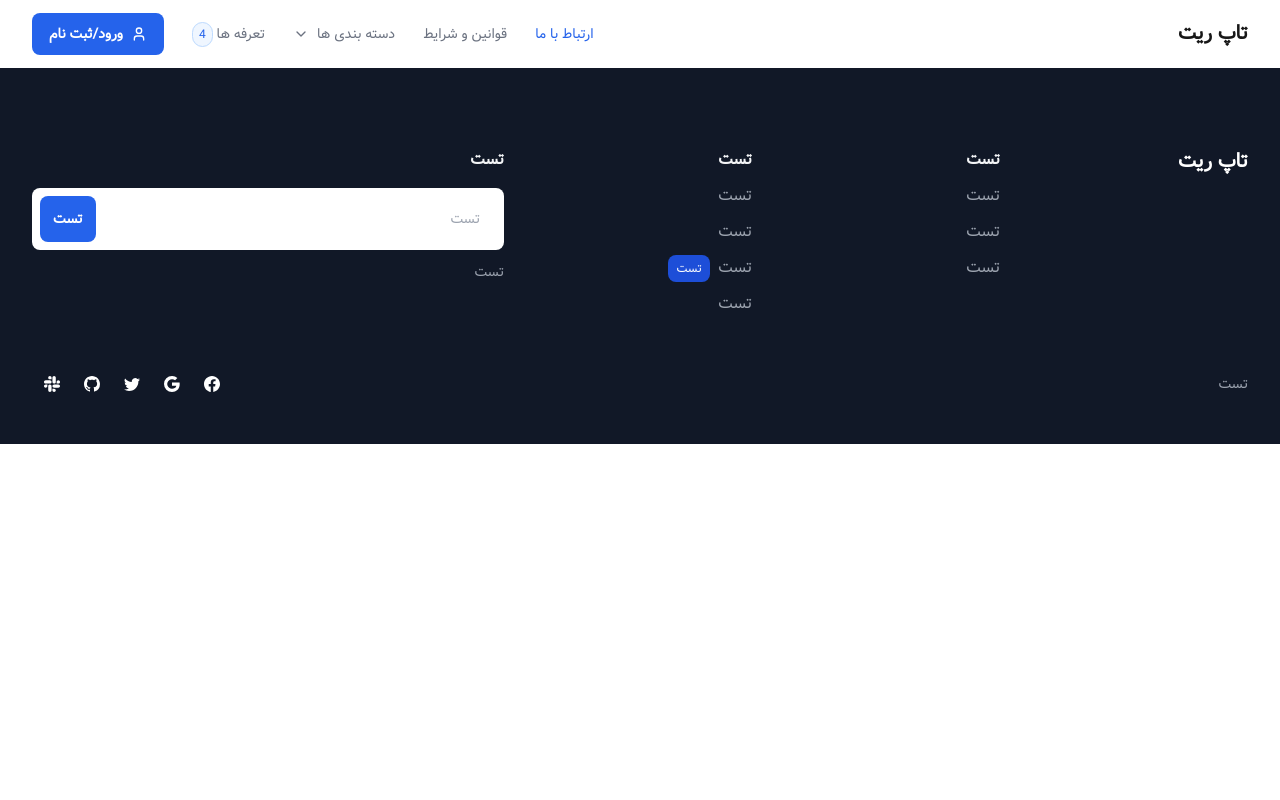
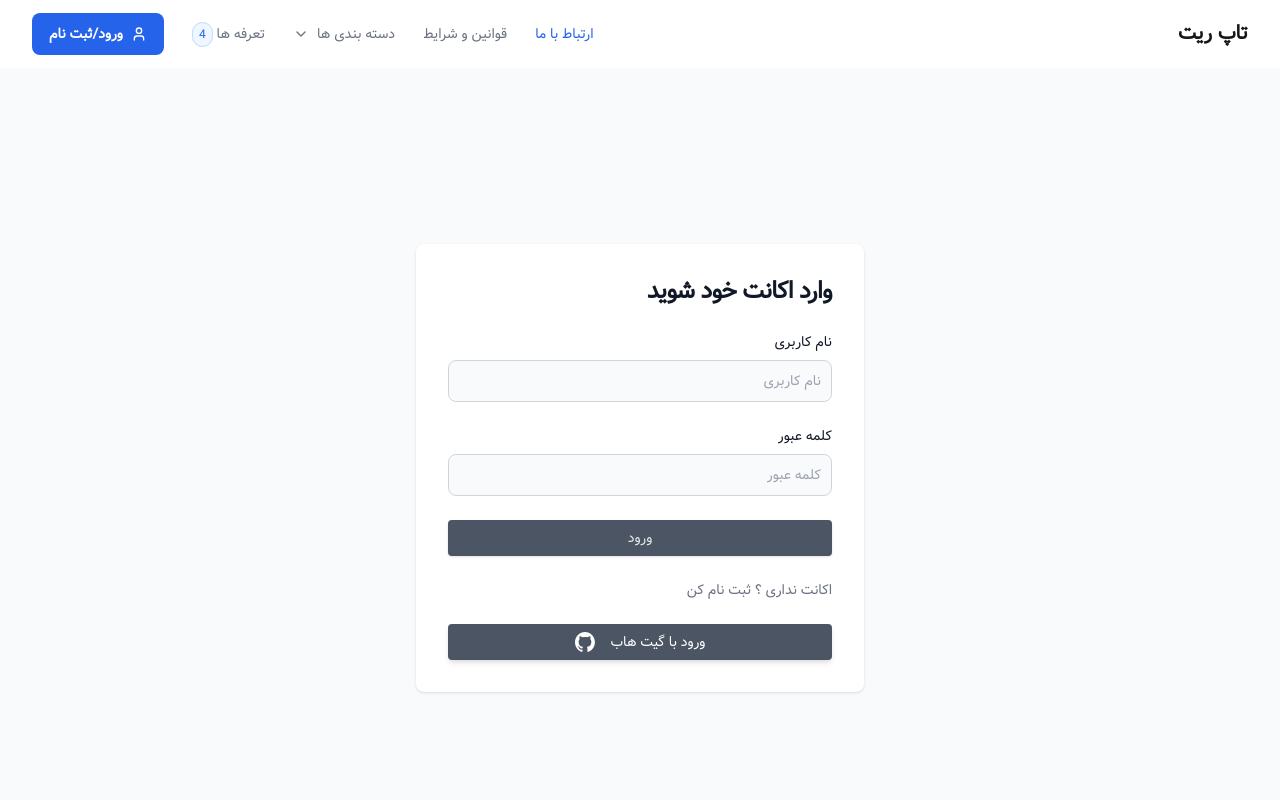
Before and after one commit to moham7dreza/quiz-next, a Next.js app: page /en/auth/login in a window 1280 px wide. Shown: the top 800 px of the page. Built offline with nearby package versions, Linux system fonts and the light colour scheme.

Commit message:
UPDATE: modify login page

```diff
--- a/src/app/[lang]/auth/login/page.js
+++ b/src/app/[lang]/auth/login/page.js
@@ -3,9 +3,12 @@
 import {useRouter, useSearchParams} from "next/navigation";
 import {useRef, useState} from "react";
 import {signIn} from "next-auth/react";
+import Link from "next/link";
+import Image from "next/image";
+import GithubImage from "assets/github-white.svg";
 
 export default function Login() {
-    /*
+
     const router = useRouter()
 
     const searchParams = useSearchParams()
@@ -35,8 +38,101 @@ export default function Login() {
             setError(error)
         }
     }
-    */
+
     return (
-        <></>
-    )
+        <>
+            <section className="bg-gray-50 dark:bg-gray-900">
+                <div className="flex flex-col items-center justify-center px-6 py-8 mx-auto md:h-screen lg:py-0">
+                    <div
+                        className="w-full bg-white rounded-lg shadow dark:border md:mt-0 sm:max-w-md xl:p-0 dark:bg-gray-800 dark:border-gray-700">
+                        <div className="p-6 space-y-4 md:space-y-6 sm:p-8">
+                            <h1 className="text-xl font-bold leading-tight tracking-tight text-gray-900 md:text-2xl dark:text-white">
+                                وارد اکانت خود شوید
+                            </h1>
+                            <form
+                                className="space-y-4 md:space-y-6"
+                                onSubmit={onSubmit}
+                            >
+                                {error && (
+                                    <p className="text-center bg-red-300 py-4 mb-6 rounded">
+                                        {error}
+                                    </p>
+                                )}
+                                <div>
+                                    <label
+                                        htmlFor="username"
+                                        className="block mb-2 text-sm font-medium text-gray-900 dark:text-white"
+                                    >
+                                        نام کاربری
+                                    </label>
+                                    <input
+                                        type="text"
+                                        name="username"
+                                        id="username"
+                                        className="bg-gray-50 border border-gray-300 text-gray-900 sm:text-sm rounded-lg focus:ring-primary-600 focus:border-primary-600 block w-full p-2.5 dark:bg-gray-700 dark:border-gray-600 dark:placeholder-gray-400 dark:text-white dark:focus:ring-blue-500 dark:focus:border-blue-500"
+                                        placeholder="نام کاربری"
+                                        onChange={(e) =>
+                                            (username.current = e.target.value)
+                                        }
+                                        required
+                                    />
+                                </div>
+                                <div>
+                                    <label
+                                        htmlFor="password"
+                                        className="block mb-2 text-sm font-medium text-gray-900 dark:text-white"
+                                    >
+                                        کلمه عبور
+                                    </label>
+                                    <input
+                                        type="password"
+                                        name="password"
+                                        id="password"
+                                        placeholder="کلمه عبور"
+                                        className="bg-gray-50 border border-gray-300 text-gray-900 sm:text-sm rounded-lg focus:ring-primary-600 focus:border-primary-600 block w-full p-2.5 dark:bg-gray-700 dark:border-gray-600 dark:placeholder-gray-400 dark:text-white dark:focus:ring-blue-500 dark:focus:border-blue-500"
+                                        onChange={(e) =>
+                                            (password.current = e.target.value)
+                                        }
+                                        required
+                                    />
+                                </div>
+
+                                <button
+                                    type="submit"
+                                    className="px-7 py-2 text-sm rounded shadow bg-gray-600 hover:bg-gray-400 text-gray-200 w-full cursor-pointer"
+                                >
+                                    ورود
+                                </button>
+                                <p className="text-sm font-light text-gray-500 dark:text-gray-400">
+                                    اکانت نداری ؟{" "}
+                                    <Link
+                                        href="/fa/auth/register"
+                                        className="font-medium text-primary-600 hover:underline dark:text-primary-500"
+                                    >
+                                        ثبت نام کن
+                                    </Link>
+                                </p>
+                            </form>
+                            <button
+                                type="button"
+                                className="px-7 py-2 text-white text-sm rounded bg-gray-600 shadow-md hover:shadow-lg w-full flex justify-center items-center"
+                                onClick={() =>
+                                    signIn("github", {callbackUrl: "/quiz"})
+                                }
+                            >
+                                ورود با گیت هاب{" "}
+                                <Image
+                                    className="mr-4"
+                                    src={GithubImage}
+                                    height={20}
+                                    width={20}
+                                    alt=""
+                                />
+                            </button>
+                        </div>
+                    </div>
+                </div>
+            </section>
+        </>
+    );
 }
--- /dev/null
+++ b/src/app/[lang]/auth/page.js
@@ -0,0 +1,3 @@
+export default function Auth() {
+
+}
```
Also changed, not shown: src/app/[lang]/auth/register/register.js (added), src/assets/github-white.svg (added).
